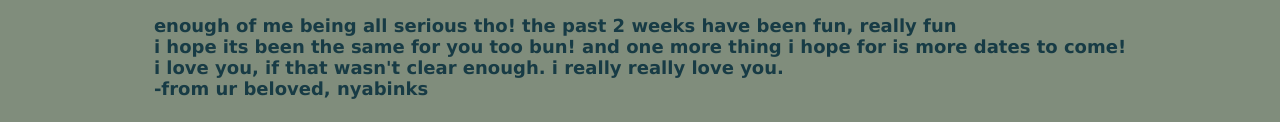
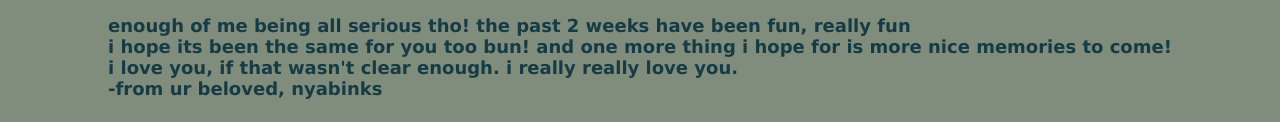
Before and after one commit to nabi-yue/gfday, a plain HTML site: page index.html in a window 1280 px wide. Shown: the part 1942-2064 px from the top of the page. Drawn offline with Linux system fonts and the light colour scheme.

Commit message:
final changes

```diff
--- a/index.html
+++ b/index.html
@@ -137,7 +137,7 @@
             <p>
                 enough of me being all serious tho! the past 2 weeks have been fun, really fun
                 <br>
-                i hope its been the same for you too bun! and one more thing i hope for is more dates to come!
+                i hope its been the same for you too bun! and one more thing i hope for is more nice memories to come!
                 <br>
                 i love you, if that wasn't clear enough. i really really love you.
                 <br>
```
